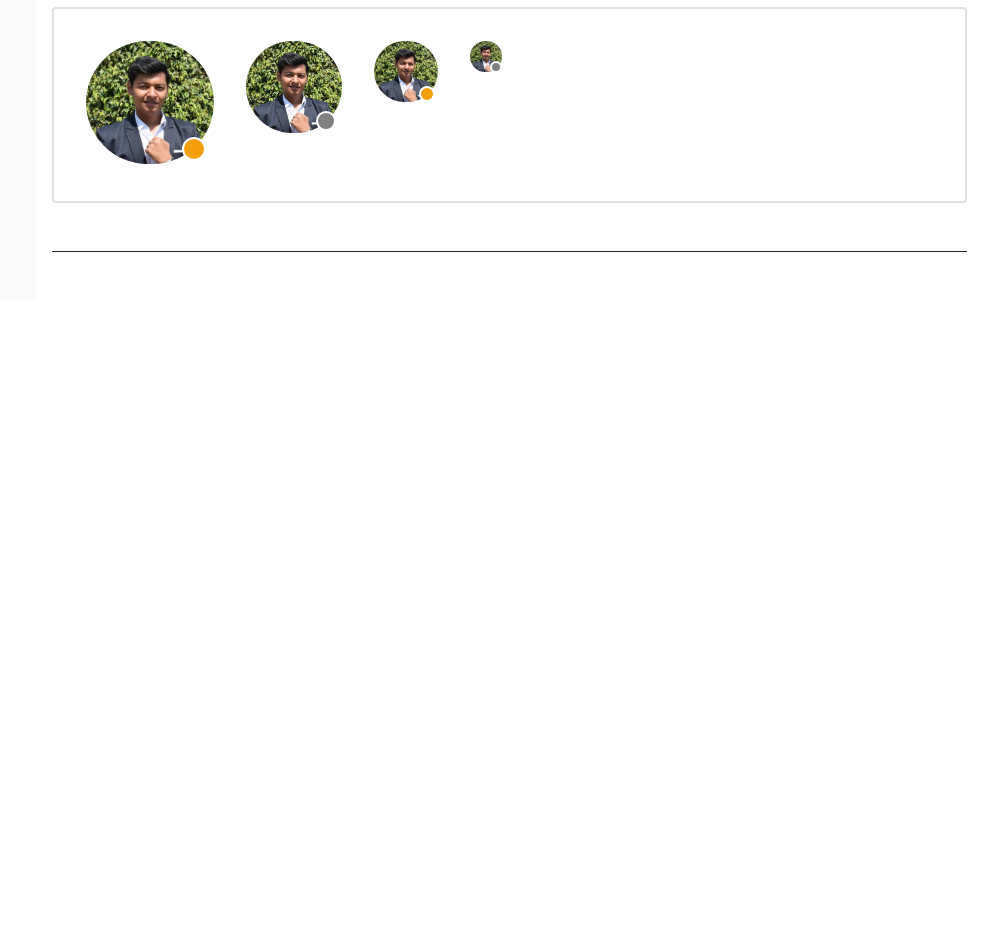
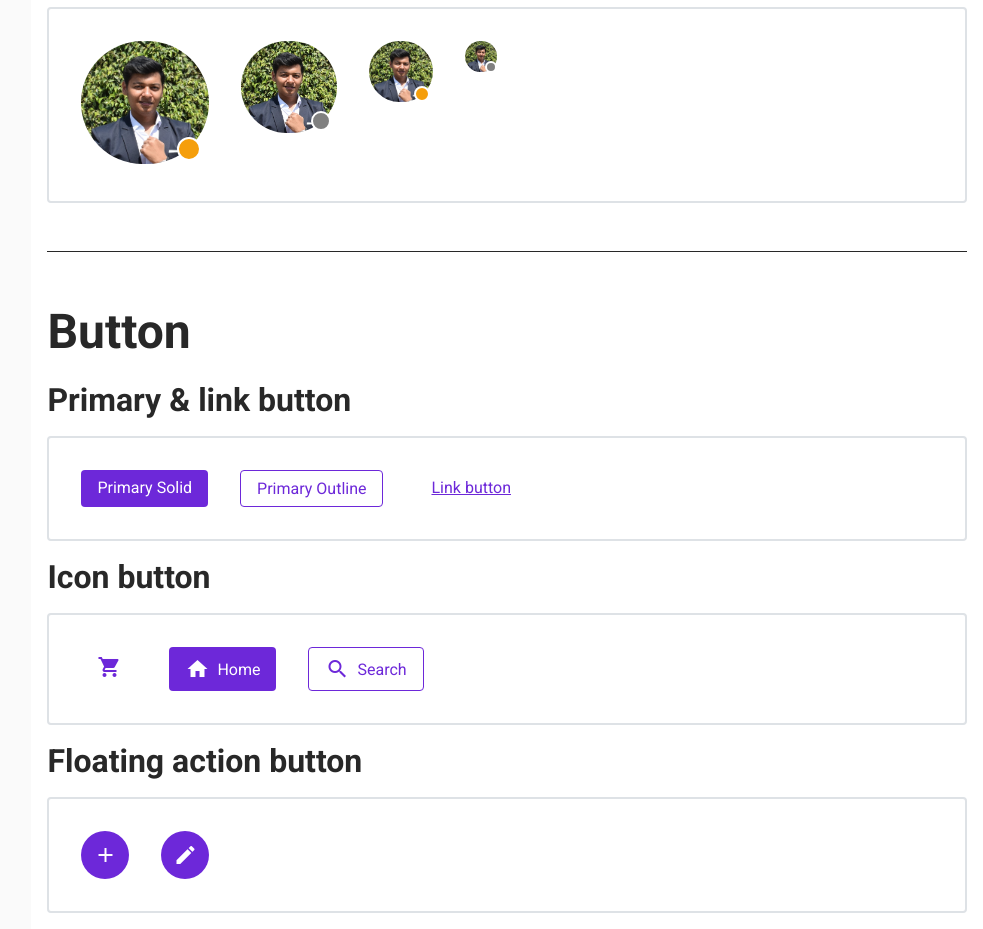
Before and after one commit to Pratik1005/component-library, a plain HTML site: page docs/docs.html in a window 1280 px wide. Shown: the part 1874-2803 px from the top of the page, without its empty margins (297-1280 px from the left). Before the commit the page ends 2174 px from the top, so only its background shows below. Drawn offline with Linux system fonts and the light colour scheme.

Commit message:
feat: added button component

```diff
--- a/components/alert/alert.css
+++ b/components/alert/alert.css
@@ -1,4 +1,4 @@
-@import "../base-style.css";
+@import "../../base-style.css";
 
 .alert-box {
     display: flex;
--- /dev/null
+++ b/components/button/button.css
@@ -0,0 +1,63 @@
+@import "../../base-style.css";
+
+.btn {
+    padding: 0.5rem 1rem;
+    border-radius: 0.25rem;
+}
+
+.btn-primary {
+    color: #fff;
+    background-color: var(--clr-primary);
+}
+
+.btn-primary-outline {
+    color: var(--clr-primary);
+    background-color: transparent;
+    border: 1px solid var(--clr-primary);
+}
+
+.btn-primary-outline:hover,
+.btn-icon-text-outline:hover {
+    color: #fff;
+    background-color: var(--clr-primary);
+    transition: var(--transition);
+}
+
+.btn-link {
+    color: var(--clr-primary);
+    text-decoration: underline;
+}
+
+.btn-icon {
+    color: var(--clr-primary);
+}
+
+.btn-icon-text {
+    display: flex;
+    align-items: center;
+    color: #fff;
+    background-color: var(--clr-primary);
+}
+
+.btn-icon-text span.material-icons,
+.btn-icon-text-outline span.material-icons{
+    padding-right: 0.5rem;
+}
+
+.btn-icon-text-outline {
+    display: flex;
+    align-items: center;
+    color: var(--clr-primary);
+    border: 1px solid var(--clr-primary);
+}
+
+.btn-float-action {
+    color: #fff;
+    background-color: var(--clr-primary);
+    border-radius: 50%;
+}
+
+.btn-float-action span.material-icons {
+    padding: 0.75rem;
+    font-size: 1.5rem;
+}
--- a/components/components.css
+++ b/components/components.css
@@ -1,3 +1,4 @@
 @import "./avatar/avatar.css";
 @import "./badge/badge.css";
 @import "./alert/alert.css";
+@import "./button/button.css";
--- a/docs/docs.html
+++ b/docs/docs.html
@@ -128,6 +128,38 @@
                 </div>
             </div>
             <hr class="divider">
+
+            <!-- Buttons -->
+            <h1 id="button" class="mg-sm">Button</h1>
+            <h2 class="mg-sm">Primary & link button</h2>
+            <div class="flex-ctn component-box-border mg-sm pd-sm">
+                <a href="#" class="btn btn-primary mg-sm">Primary Solid</a>
+                <a href="#" class="btn btn-primary-outline mg-sm">Primary Outline</a>
+                <a href="#" class="btn btn-link mg-sm">Link button</a>
+            </div>
+            <h2 class="mg-sm">Icon button</h2>
+            <div class="flex-ctn component-box-border mg-sm pd-sm">
+                <a href="#" class="btn btn-icon mg-sm">
+                    <span class="material-icons">shopping_cart</span>
+                </a>
+                <a href="#" class="btn btn-icon-text mg-sm">
+                    <span class="material-icons">home</span>
+                    Home
+                </a>
+                <a href="#" class="btn btn-icon-text-outline mg-sm">
+                    <span class="material-icons">search</span>
+                    Search
+                </a>
+            </div>
+            <h2 class="mg-sm">Floating action button</h2>
+            <div class="flex-ctn component-box-border mg-sm pd-sm">
+                <a href="#" class="btn-float-action mg-sm">
+                    <span class="material-icons">add</span>
+                </a>
+                <a href="#" class="btn-float-action mg-sm">
+                    <span class="material-icons">edit</span>
+                </a>
+            </div>
         </div>
     </section>
 
```
